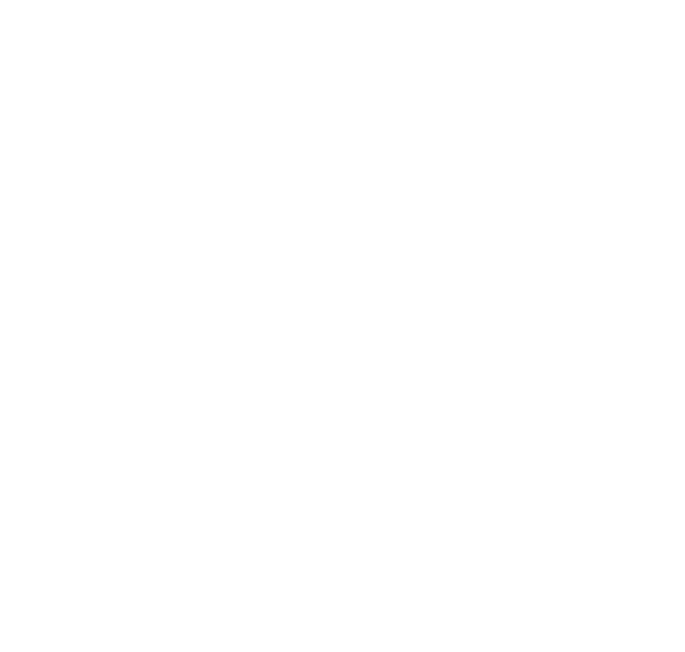
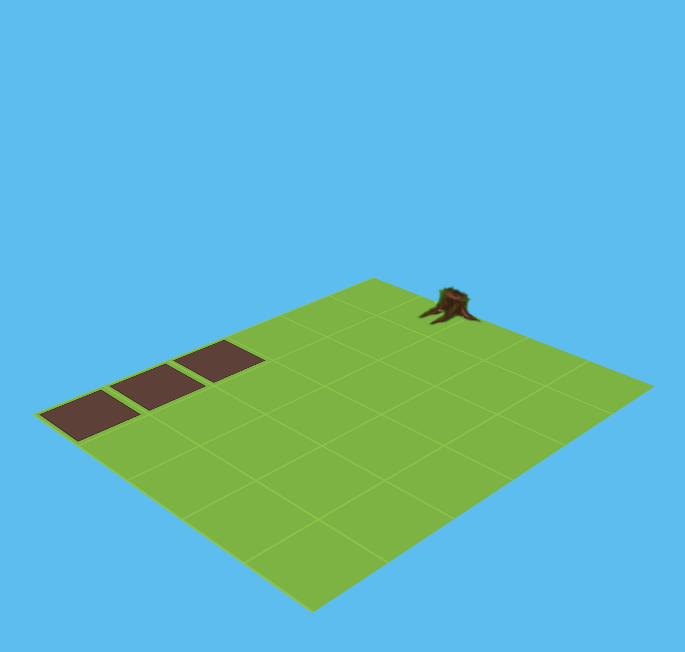
Before and after one commit to coiluck/agri-trader, a website built with Vite: page src/index.html in a window 1280 px wide. Both pictures are taken after a click on the element "Start". Shown: the whole page, without its empty margins (289-974 px from the left). Built offline with nearby package versions, Linux system fonts and the light colour scheme; a web font is replaced by a local one.

Commit message:
Add: game screen

```diff
--- /dev/null
+++ b/src/css/game-world.css
@@ -0,0 +1,76 @@
+.game-world-container {
+  width: 100vw;
+  height: 100vh;
+  perspective: 1000px;
+  display: flex;
+  align-items: center;
+  justify-content: center;
+  background-color: #5dbdee;
+  overflow: hidden;
+}
+.game-world-ground {
+  position: relative;
+  width: 480px;
+  height: 400px;
+  background-color: #7cb342;
+  background-image:
+    linear-gradient(#8bc34a 2px, transparent 2px),
+    linear-gradient(90deg, #8bc34a 2px, transparent 2px);
+  background-size: 80px 80px;
+  transform-style: preserve-3d;
+  transform: rotateX(60deg) rotateZ(-45deg);
+}
+
+/* 切り株 */
+.game-stump-container {
+  position: absolute;
+  right: 0;
+  top: 80px;
+  width: 80px;
+  height: 80px;
+  transform: none;
+  transform-style: preserve-3d;
+  pointer-events: none;
+  z-index: 10;
+}
+.game-stump-image {
+  width: 100%;
+  height: 100%;
+  background-image: url('../assets/images/game/stump.png');
+  background-size: contain;
+  background-repeat: no-repeat;
+  background-position: bottom center;
+  transform: rotateZ(45deg) rotateX(-60deg);
+  transform-origin: bottom center;
+  pointer-events: auto;
+  cursor: pointer;
+}
+
+/* 畑エリア */
+.game-farm-area {
+  display: grid;
+  grid-template-columns: repeat(5, 80px);
+  grid-template-rows: repeat(5, 80px);
+  position: absolute;
+  top: 0;
+  left: 0;
+  border-radius: 8px;
+}
+.game-farm-tile {
+  width: 80px;
+  height: 80px;
+  padding: 5px;
+  position: relative;
+}
+.game-farm-tile-inner {
+  width: 100%;
+  height: 100%;
+  background: #5d4037;
+  border: 1px solid #3e2723;
+  transition: all 0.2s;
+}
+.game-farm-tile-inner:hover {
+  background: #6d4c41;
+}
+
+/* 作物 */
--- a/src/index.html
+++ b/src/index.html
@@ -5,6 +5,7 @@
     <link rel="stylesheet" href="./css/base.css" />
     <link rel="stylesheet" href="./css/logo.css" />
     <link rel="stylesheet" href="./css/top.css" />
+    <link rel="stylesheet" href="./css/game-world.css" />
     <meta name="viewport" content="width=device-width, initial-scale=1.0" />
     <title>Agri Trader</title>
   </head>
@@ -44,7 +45,31 @@
       </div>
     </div>
 
-    <div id="modal-game" class="modal"></div>
+    <div id="modal-game" class="modal">
+      <div class="game-world-container">
+        <div class="game-world-ground">
+          <div class="game-stump-container">
+            <div class="game-stump-image"></div>
+          </div>
+
+          <div class="game-farm-area">
+            <div class="game-farm-tile" data-x="0" data-y="0">
+              <div class="game-farm-tile-inner">
+                <div class="game-crop potato"></div>
+              </div>
+            </div>
+              <div class="game-farm-tile" data-x="1" data-y="0">
+              <div class="game-farm-tile-inner">
+                <div class="game-crop carrot"></div>
+              </div>
+            </div>
+            <div class="game-farm-tile" data-x="2" data-y="0">
+              <div class="game-farm-tile-inner"></div>
+            </div>
+          </div>
+        </div>
+      </div>
+    </div>
 
     <div id="modal-settings" class="modal"></div>
 
```
Also changed, not shown: src/assets/images/game/stump.png (added).
